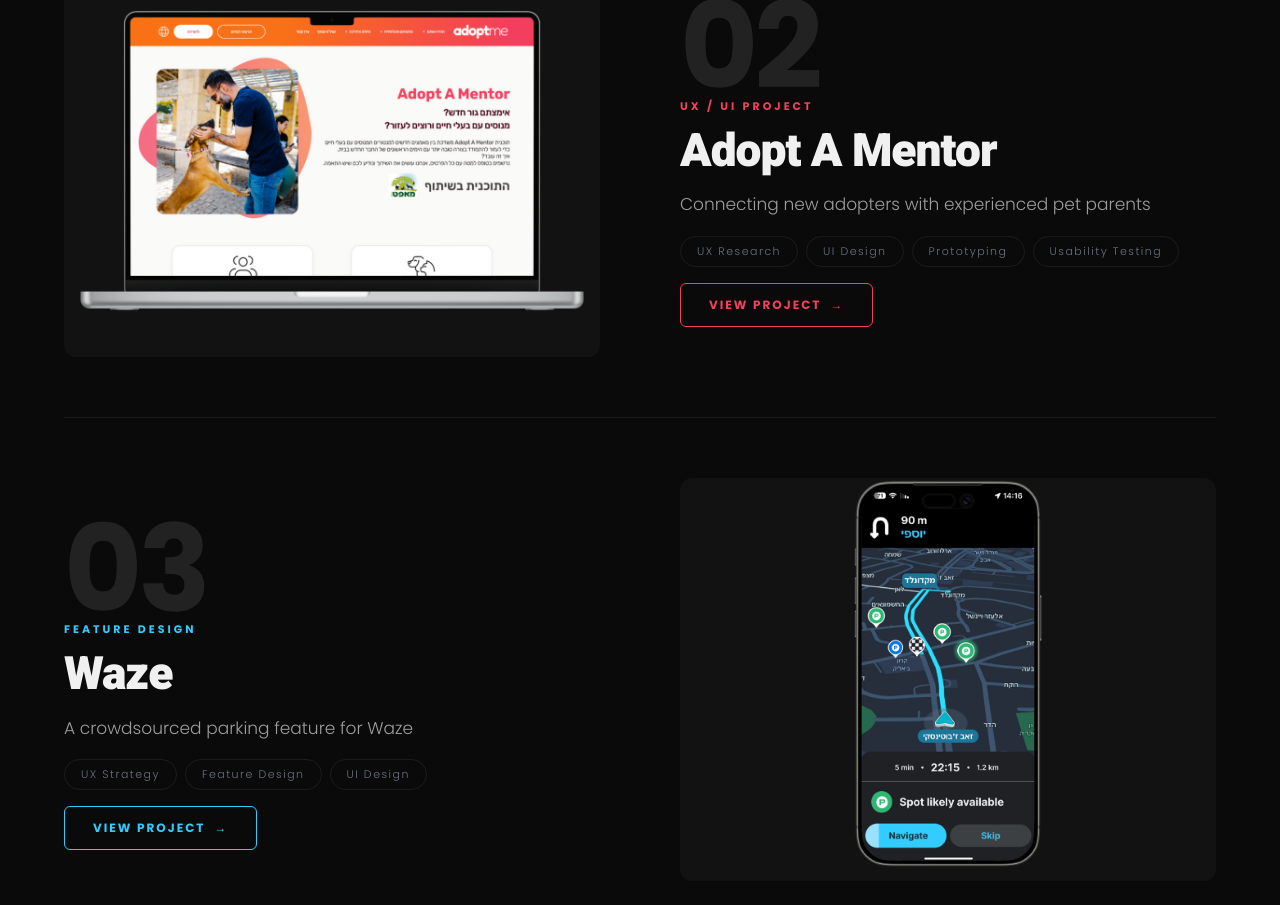
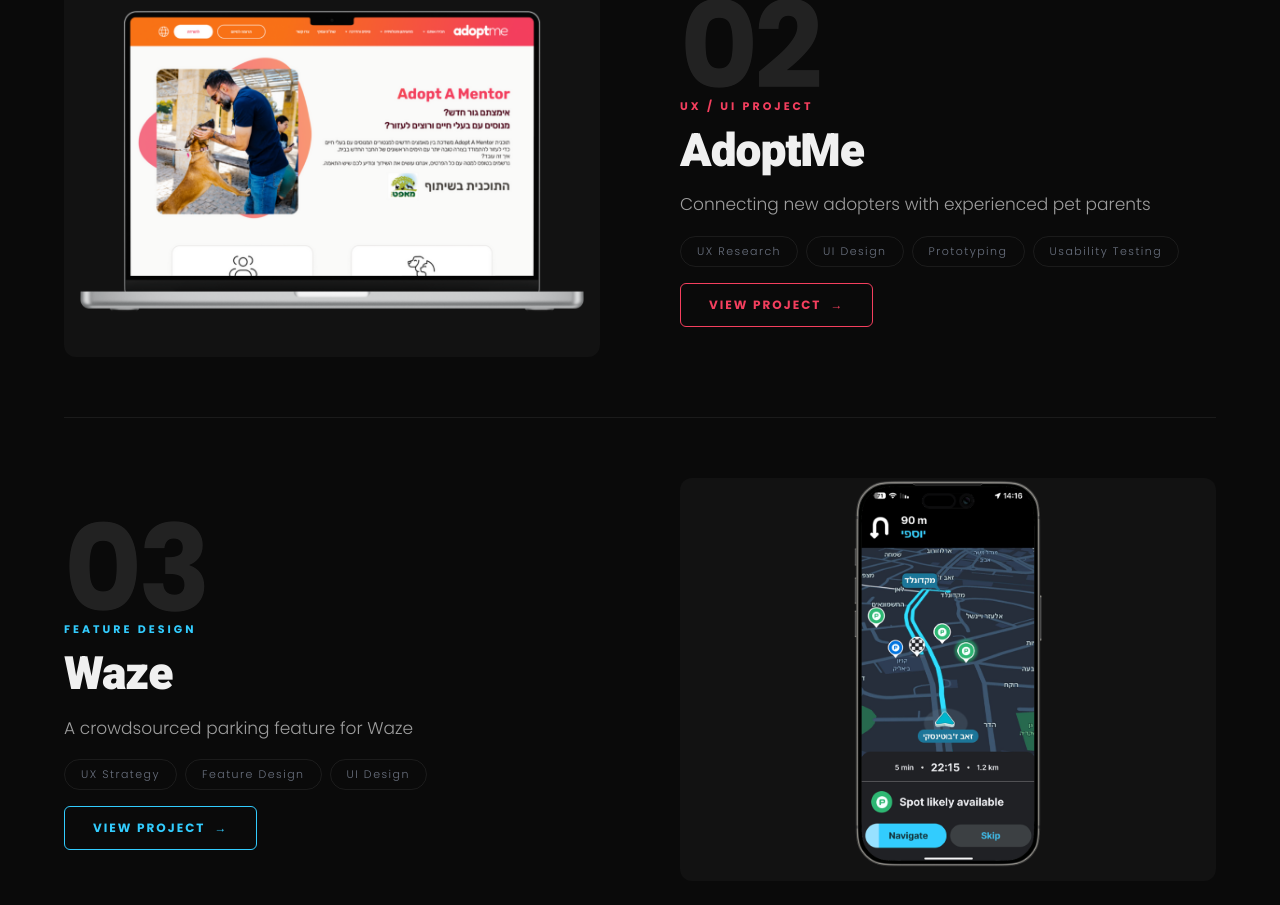
Before and after one commit to ofirsaportas-cpu/portfolio, a React (Vite) app: page / in a window 1280 px wide. Shown: the part 1620-2525 px from the top of the page. Built offline with nearby package versions, Linux system fonts and the light colour scheme.

Commit message:
rename Adopt A Mentor to AdoptMe on homepage

```diff
--- a/src/App.jsx
+++ b/src/App.jsx
@@ -29,7 +29,7 @@
   {
     num: '02',
     tag: 'UX / UI Project',
-    title: 'Adopt A Mentor',
+    title: 'AdoptMe',
     description: 'Connecting new adopters with experienced pet parents',
     pills: ['UX Research', 'UI Design', 'Prototyping', 'Usability Testing'],
     accent: '#f43f5e',
```
